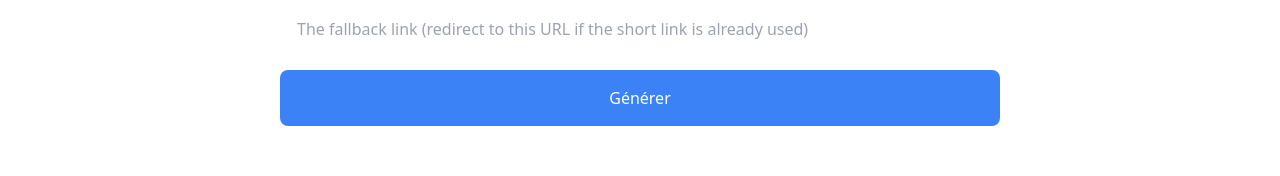
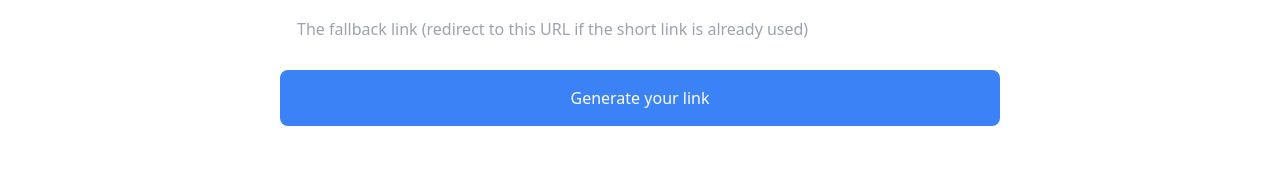
Before and after one commit to alenoir/onetimeurl, a Next.js app: page / in a window 1280 px wide. Shown: the part 566-742 px from the top of the page. Built offline with nearby package versions, Linux system fonts and the light colour scheme.

Commit message:
feat(form): add loading state

```diff
--- a/pages/index.tsx
+++ b/pages/index.tsx
@@ -96,8 +96,33 @@
                 onChange={(e) => setFallbackUrl(e.target.value)}
               />
               <div className="block">
-                <button className="w-full px-3 py-4 font-medium text-white bg-blue-500 rounded-lg">
-                  Générer
+                <button
+                  disabled={loading}
+                  className="w-full px-3 py-4 font-medium text-white bg-blue-500 rounded-lg"
+                >
+                  {loading ? (
+                    <>
+                      <svg
+                        role="status"
+                        className="inline w-4 h-4 mr-3 text-white animate-spin"
+                        viewBox="0 0 100 101"
+                        fill="none"
+                        xmlns="http://www.w3.org/2000/svg"
+                      >
+                        <path
+                          d="M100 50.5908C100 78.2051 77.6142 100.591 50 100.591C22.3858 100.591 0 78.2051 0 50.5908C0 22.9766 22.3858 0.59082 50 0.59082C77.6142 0.59082 100 22.9766 100 50.5908ZM9.08144 50.5908C9.08144 73.1895 27.4013 91.5094 50 91.5094C72.5987 91.5094 90.9186 73.1895 90.9186 50.5908C90.9186 27.9921 72.5987 9.67226 50 9.67226C27.4013 9.67226 9.08144 27.9921 9.08144 50.5908Z"
+                          fill="#E5E7EB"
+                        />
+                        <path
+                          d="M93.9676 39.0409C96.393 38.4038 97.8624 35.9116 97.0079 33.5539C95.2932 28.8227 92.871 24.3692 89.8167 20.348C85.8452 15.1192 80.8826 10.7238 75.2124 7.41289C69.5422 4.10194 63.2754 1.94025 56.7698 1.05124C51.7666 0.367541 46.6976 0.446843 41.7345 1.27873C39.2613 1.69328 37.813 4.19778 38.4501 6.62326C39.0873 9.04874 41.5694 10.4717 44.0505 10.1071C47.8511 9.54855 51.7191 9.52689 55.5402 10.0491C60.8642 10.7766 65.9928 12.5457 70.6331 15.2552C75.2735 17.9648 79.3347 21.5619 82.5849 25.841C84.9175 28.9121 86.7997 32.2913 88.1811 35.8758C89.083 38.2158 91.5421 39.6781 93.9676 39.0409Z"
+                          fill="currentColor"
+                        />
+                      </svg>
+                      Loading...
+                    </>
+                  ) : (
+                    <span>Generate your link</span>
+                  )}
                 </button>
               </div>
             </form>
```
